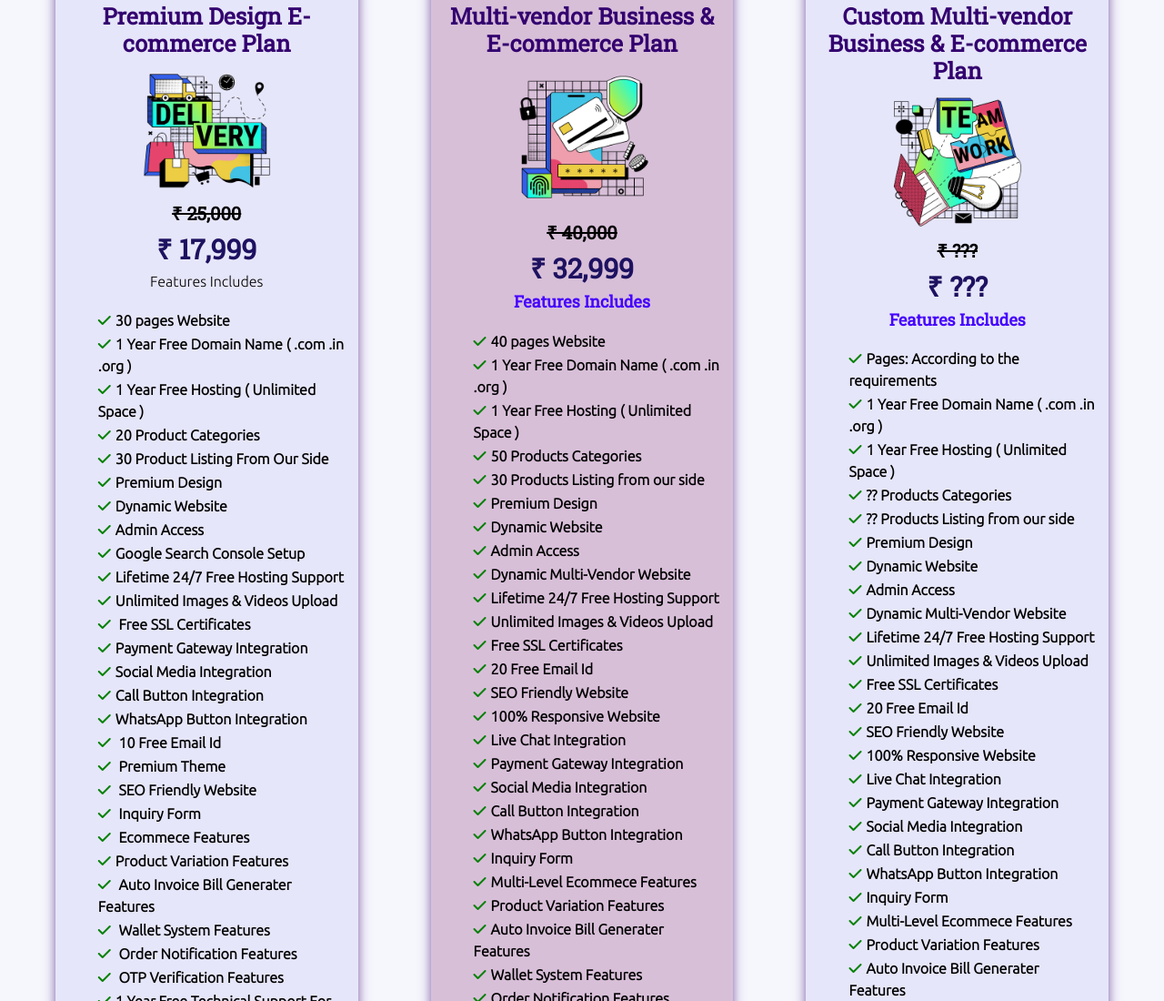
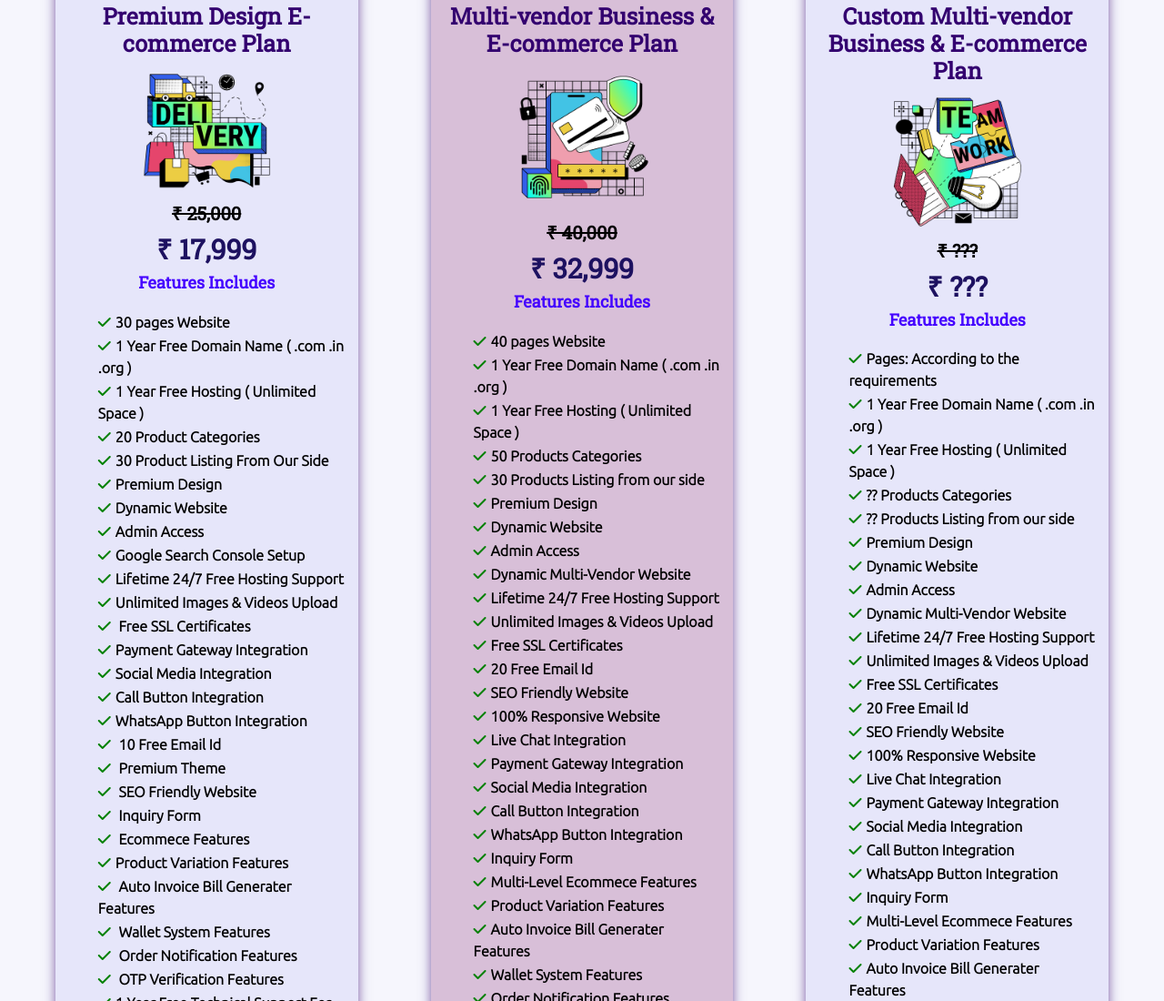
Before and after one commit to kantakshay/Procapital, a plain HTML site: page index.html in a window 1280 px wide. Shown: the part 3508-4608 px from the top of the page at 91% size. Drawn offline with nearby package versions, Linux system fonts and the light colour scheme; animation ran at ten frames a second.

Commit message:
added class name

```diff
--- a/index.html
+++ b/index.html
@@ -407,7 +407,7 @@
             <img src="./images/e-com.png" alt="" />
             <h6 class="prices-off"><s>₹ 25,000</s></h6>
             <h5 class="prices-on">₹ 17,999</h5>
-            <h6>Features Includes</h6>
+            <h6 class="plans-fe-heading">Features Includes</h6>
             <div class="features-stack">
               <ul>
                 <li><i class="fa-solid fa-check"></i>30 pages Website</li>
```
